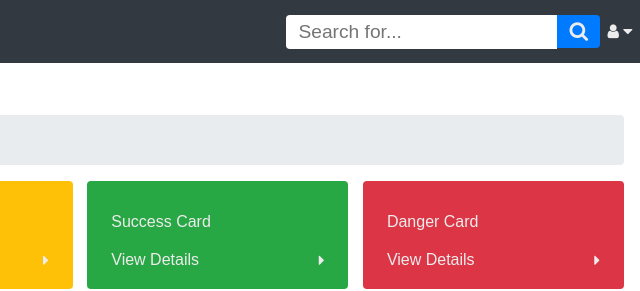
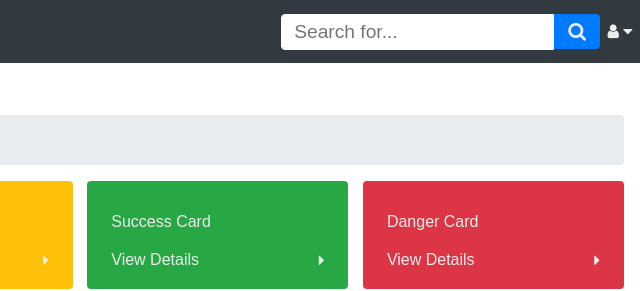
Before and after one commit to vargajr/project-css3-002-admin-template, a plain HTML site: page index.html in a window 1280 px wide. Shown: the top 291 px of the page, 640-1280 px from the left. Drawn offline with Linux system fonts and the light colour scheme.

Commit message:
minor modifications

```diff
--- a/assets/css/style.css
+++ b/assets/css/style.css
@@ -11,9 +11,6 @@ body {
 .header--dark {
     background-color: rgb(51, 57, 64);
     color: rgb(236, 236, 236);
-}
-
-.header--dark {
     display: flex;
     flex-direction: row;
     flex-flow: wrap;
@@ -60,6 +57,7 @@ body {
     display: inline-block;
     border: 0;
     border-radius: 4px 0 0 4px;
+    border: solid 1px rgb(255, 255, 255);
     padding: 0.375rem 0.75rem;
     font-size: 1.2rem;
     outline: none;
@@ -67,7 +65,7 @@ body {
 }
 
 .search__input:focus {
-    border: 1px solid rgb(128, 189, 255);
+    border-color: rgb(128, 189, 255);
 }
 
 .btn {
@@ -88,9 +86,10 @@ body {
 }
 .search__btn {
     background-color: rgb(0, 123, 255);
+    border: solid 2px rgb(0, 123, 255);
     border-radius: 0 4px 4px 0;
-    padding: 0.375rem 0.75rem 0.46rem;
-    font-size: 1.25rem;
+    padding: 0.375rem 0.75rem;
+    font-size: 1.2rem;
 }
 
 .search__btn:focus {
@@ -118,6 +117,7 @@ body {
     flex: 0 0 5rem;
     max-width: 5rem;
     background-color: rgb(33, 37, 41);
+    color: rgb(236, 236, 236);
 }
 
 .content {
--- a/index.html
+++ b/index.html
@@ -3,7 +3,7 @@
 <head>
     <meta charset="UTF-8">
     <meta name="viewport" content="width=device-width, initial-scale=1.0">
-    <title>Document</title>
+    <title>Admin Page</title>
     <link rel="stylesheet" href="font-awesome-4.7.0\css\font-awesome.min.css">
     <link rel="stylesheet" href="assets\css\style.css">
 </head>
```
